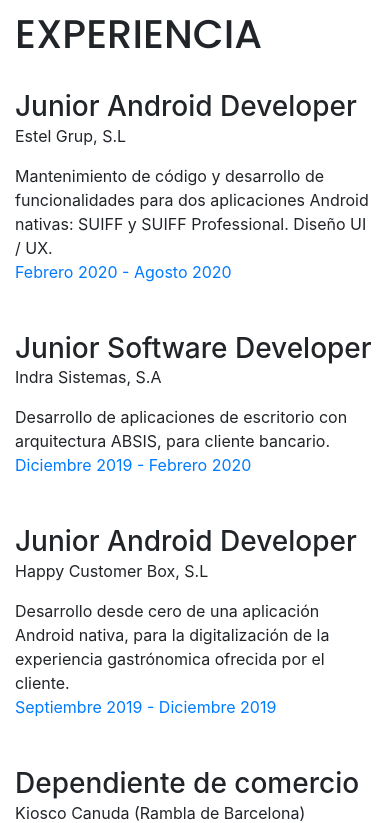
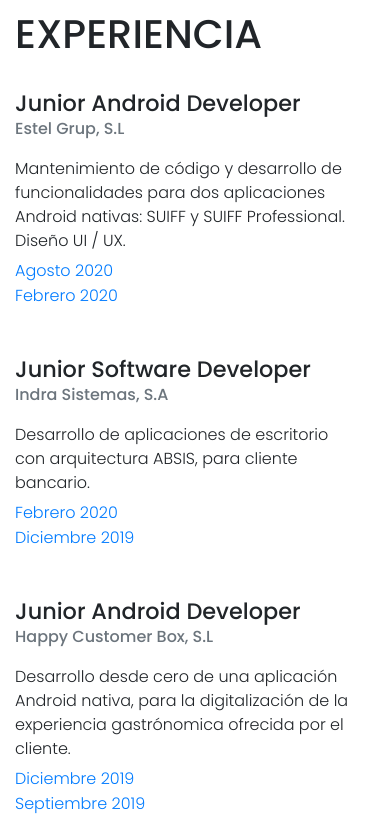
Before and after one commit to carlitrosglz/cv-web-app, an Angular app: page / in a window 390 px wide. Shown: the part 2999-3822 px from the top of the page. Built offline with nearby package versions, Linux system fonts and the light colour scheme.

Commit message:
Terminada sección CAREER. Añadido Postman a skills.

```diff
--- a/src/app/components/career-entry/career-entry.component.css
+++ b/src/app/components/career-entry/career-entry.component.css
@@ -0,0 +1,26 @@
+.career-content {
+    font-family: 'Poppins', sans-serif;
+}
+
+span {
+    font-family: 'Poppins', sans-serif;
+}
+
+.career-content h3 {
+    font-size: 1.4rem;
+}
+
+.career-description {
+    font-weight: 300;
+}
+
+.career-date {
+    text-align: right;
+}
+
+@media (max-width: 768px) {
+    .career-date {
+        text-align: left;
+        margin-top: 5px;
+    }
+}
--- a/src/app/components/career-entry/career-entry.component.html
+++ b/src/app/components/career-entry/career-entry.component.html
@@ -1,9 +1,8 @@
-<div class="d-flex flex-column flex-md-row justify-content-between mb-5">
-    <div class="flex-grow-1">
+<div class="career-container d-flex flex-column flex-md-row justify-content-between mb-5">
+    <div class="career-content flex-grow-1 mr-3">
         <h3 class="mb-0">{{entry.title}}</h3>
-        <div class="subheading mb-3">{{entry.company}}</div>
-        <div>{{entry.description}}</div>
-        <!-- <p>GPA: 3.23</p> -->
+        <div class="mb-3 text-muted">{{entry.company}}</div>
+        <div class="career-description">{{entry.description}}</div>
     </div>
-    <div class="flex-shrink-0"><span class="text-primary">{{entry.initialDate}} - {{entry.endDate}}</span></div>
+    <div class="career-date flex-shrink-0"><span class="text-primary font-weight-light">{{entry.endDate}}<br>{{entry.initialDate}}</span></div>
 </div>
--- a/src/app/components/skills/skills.component.html
+++ b/src/app/components/skills/skills.component.html
@@ -5,17 +5,17 @@
 <div class="mb-5" id="skills-languages">
     <h2><span>Lenguajes</span></h2>
     <div class="image-grid-container">
+        <img src="assets/icons/lenguajes/csharp.jpg" class="img-thumbnail" alt="...">
+        <img src="assets/icons/lenguajes/css.png" class="img-thumbnail" alt="...">
+        <img src="assets/icons/lenguajes/html.png" class="img-thumbnail" alt="...">
         <img src="assets/icons/lenguajes/java.png" class="img-thumbnail" alt="...">
-        <img src="assets/icons/lenguajes/csharp.jpg" class="img-thumbnail" alt="...">
+        <img src="assets/icons/lenguajes/javascript.png" class="img-thumbnail" alt="...">
+
+        <img src="assets/icons/lenguajes/markdown.png" class="img-thumbnail" alt="...">
+        <img src="assets/icons/lenguajes/plsql.jpg" class="img-thumbnail" alt="...">
+        <img src="assets/icons/lenguajes/sql.png" class="img-thumbnail" alt="...">
         <img src="assets/icons/lenguajes/typescript.jpg" class="img-thumbnail" alt="...">
-        <img src="assets/icons/lenguajes/javascript.png" class="img-thumbnail" alt="...">
-        <img src="assets/icons/lenguajes/html.png" class="img-thumbnail" alt="...">
-
-        <img src="assets/icons/lenguajes/css.png" class="img-thumbnail" alt="...">
-        <img src="assets/icons/lenguajes/sql.png" class="img-thumbnail" alt="...">
-        <img src="assets/icons/lenguajes/plsql.jpg" class="img-thumbnail" alt="...">
         <img src="assets/icons/lenguajes/xml.png" class="img-thumbnail" alt="...">
-        <img src="assets/icons/lenguajes/markdown.png" class="img-thumbnail" alt="...">
     </div>
 </div>
 
@@ -44,6 +44,7 @@
         <img src="assets/icons/tools/hibernate.jpg" class="img-thumbnail" alt="...">
         <img src="assets/icons/tools/jira.jpg" class="img-thumbnail" alt="...">
         <img src="assets/icons/tools/maven.png" class="img-thumbnail" alt="...">
+        <img src="assets/icons/tools/postman.png" class="img-thumbnail" alt="...">
     </div>
 </div>
 
```
Also changed, not shown: src/app/components/components.module.ts (+11 -11 lines), src/assets/icons/tools/postman.png (added).
